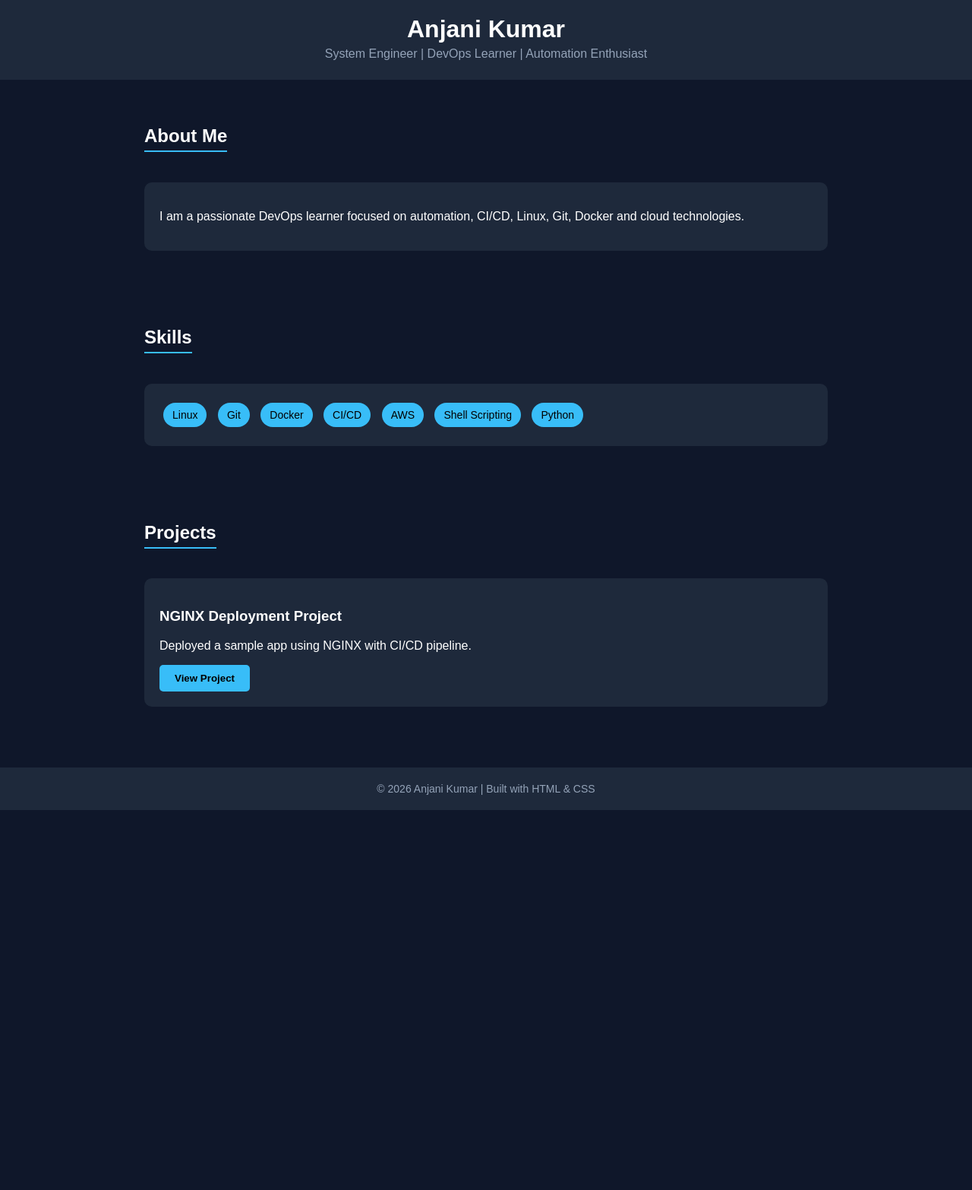
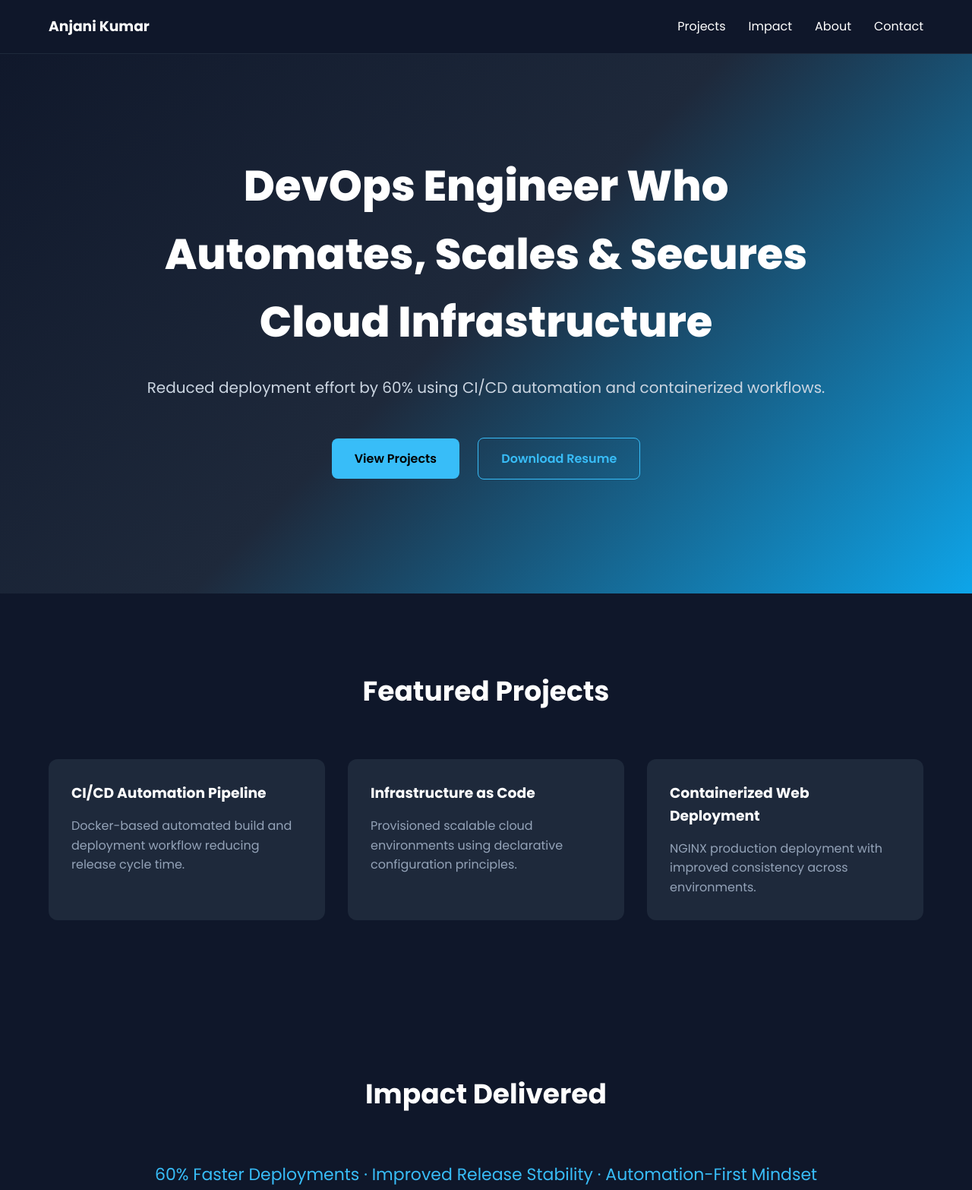
Before and after one commit to AnjaniKumar7973/devops-nginx-demo, a plain HTML site: page index.html in a window 1280 px wide. Shown: the top 1566 px of the page at 76% size. Before the commit the page ends 1066 px from the top, so only its background shows below. Drawn offline with Linux system fonts and the light colour scheme.

Commit message:
Update index.html

```diff
--- a/index.html
+++ b/index.html
@@ -2,124 +2,245 @@
 <html lang="en">
 <head>
 <meta charset="UTF-8">
+<meta name="viewport" content="width=device-width, initial-scale=1.0">
 <title>Anjani Kumar | DevOps Engineer</title>
+
+<link href="https://fonts.googleapis.com/css2?family=Poppins:wght@400;600;700;800&display=swap" rel="stylesheet">
+
 <style>
-        body {
-            margin: 0;
-            font-family: Arial, sans-serif;
-            background-color: #0f172a;
-            color: white;
+*{
+  margin:0;
+  padding:0;
+  box-sizing:border-box;
+  font-family:'Poppins',sans-serif;
+  scroll-behavior:smooth;
 }
 
-        header {
-            background: #1e293b;
-            padding: 20px;
-            text-align: center;
+body{
+  background:#0f172a;
+  color:white;
+  line-height:1.6;
 }
 
-        header h1 {
-            margin: 0;
-            font-size: 32px;
+.container{
+  width:90%;
+  max-width:1200px;
+  margin:auto;
 }
 
-        header p {
-            margin: 5px 0;
-            color: #94a3b8;
+/* NAVBAR */
+nav{
+  position:fixed;
+  width:100%;
+  background:#0f172a;
+  padding:20px 0;
+  z-index:1000;
+  border-bottom:1px solid #1e293b;
 }
 
-        section {
-            padding: 40px 20px;
-            max-width: 900px;
-            margin: auto;
+nav .container{
+  display:flex;
+  justify-content:space-between;
+  align-items:center;
 }
 
-        h2 {
-            border-bottom: 2px solid #38bdf8;
-            display: inline-block;
-            padding-bottom: 5px;
+nav ul{
+  list-style:none;
+  display:flex;
+  gap:30px;
 }
 
-        .card {
-            background: #1e293b;
-            padding: 20px;
-            margin-top: 20px;
-            border-radius: 10px;
+nav a{
+  color:white;
+  text-decoration:none;
+  font-weight:500;
 }
 
-        .skills span {
-            display: inline-block;
-            background: #38bdf8;
-            color: black;
-            padding: 8px 12px;
-            margin: 5px;
-            border-radius: 20px;
-            font-size: 14px;
+nav a:hover{
+  color:#38bdf8;
 }
 
-        footer {
-            text-align: center;
-            padding: 20px;
-            background: #1e293b;
-            margin-top: 40px;
-            font-size: 14px;
-            color: #94a3b8;
+/* HERO */
+.hero{
+  background:linear-gradient(135deg,#0f172a,#1e293b,#0ea5e9);
+  padding:200px 0 140px;
+  text-align:center;
 }
 
-        button {
-            background: #38bdf8;
-            border: none;
-            padding: 10px 20px;
-            border-radius: 5px;
-            cursor: pointer;
-            font-weight: bold;
+.hero h1{
+  font-size:56px;
+  font-weight:800;
+  max-width:900px;
+  margin:auto;
 }
 
-        button:hover {
-            background: #0ea5e9;
+.hero p{
+  font-size:20px;
+  margin-top:25px;
+  color:#cbd5e1;
+}
+
+.buttons{
+  margin-top:40px;
+}
+
+.btn{
+  padding:14px 30px;
+  margin:10px;
+  border-radius:8px;
+  font-weight:600;
+  text-decoration:none;
+  display:inline-block;
+  transition:0.3s ease;
+}
+
+.btn-primary{
+  background:#38bdf8;
+  color:black;
+}
+
+.btn-secondary{
+  border:1px solid #38bdf8;
+  color:#38bdf8;
+}
+
+.btn:hover{
+  transform:translateY(-6px);
+}
+
+/* SECTION */
+section{
+  padding:100px 0;
+}
+
+h2{
+  text-align:center;
+  font-size:36px;
+  margin-bottom:60px;
+}
+
+/* GRID */
+.grid{
+  display:grid;
+  grid-template-columns:repeat(auto-fit,minmax(280px,1fr));
+  gap:30px;
+}
+
+.card{
+  background:#1e293b;
+  padding:30px;
+  border-radius:12px;
+  transition:0.3s ease;
+}
+
+.card:hover{
+  transform:translateY(-10px);
+}
+
+.card h3{
+  margin-bottom:15px;
+}
+
+.card p{
+  color:#94a3b8;
+}
+
+/* METRICS */
+.metrics{
+  text-align:center;
+  font-size:22px;
+  color:#38bdf8;
+  margin-top:20px;
+}
+
+/* FOOTER */
+footer{
+  background:#020617;
+  text-align:center;
+  padding:40px;
+  color:#64748b;
 }
 </style>
 </head>
 <body>
 
-<header>
-    <h1>Anjani Kumar</h1>
-    <p>System Engineer | DevOps Learner | Automation Enthusiast</p>
-</header>
+<nav>
+  <div class="container">
+    <h3>Anjani Kumar</h3>
+    <ul>
+      <li><a href="#projects">Projects</a></li>
+      <li><a href="#impact">Impact</a></li>
+      <li><a href="#about">About</a></li>
+      <li><a href="#contact">Contact</a></li>
+    </ul>
+  </div>
+</nav>
 
-<section>
+<div class="hero">
+  <div class="container">
+    <h1>DevOps Engineer Who Automates, Scales & Secures Cloud Infrastructure</h1>
+    <p>Reduced deployment effort by 60% using CI/CD automation and containerized workflows.</p>
+
+    <div class="buttons">
+      <a href="#projects" class="btn btn-primary">View Projects</a>
+      <a href="resume.pdf" class="btn btn-secondary">Download Resume</a>
+    </div>
+  </div>
+</div>
+
+<section id="projects">
+  <div class="container">
+    <h2>Featured Projects</h2>
+    <div class="grid">
+      <div class="card">
+        <h3>CI/CD Automation Pipeline</h3>
+        <p>Docker-based automated build and deployment workflow reducing release cycle time.</p>
+      </div>
+      <div class="card">
+        <h3>Infrastructure as Code</h3>
+        <p>Provisioned scalable cloud environments using declarative configuration principles.</p>
+      </div>
+      <div class="card">
+        <h3>Containerized Web Deployment</h3>
+        <p>NGINX production deployment with improved consistency across environments.</p>
+      </div>
+    </div>
+  </div>
+</section>
+
+<section id="impact">
+  <div class="container">
+    <h2>Impact Delivered</h2>
+    <p class="metrics">60% Faster Deployments · Improved Release Stability · Automation-First Mindset</p>
+  </div>
+</section>
+
+<section id="about">
+  <div class="container">
     <h2>About Me</h2>
     <div class="card">
       <p>
-            I am a passionate DevOps learner focused on automation, CI/CD,
-            Linux, Git, Docker and cloud technologies.
+        I design scalable DevOps systems, automate infrastructure, and build reliable
+        CI/CD pipelines. Passionate about cloud-native architecture, automation,
+        and production-ready engineering.
       </p>
+    </div>
   </div>
 </section>
 
-<section>
-    <h2>Skills</h2>
-    <div class="card skills">
-        <span>Linux</span>
-        <span>Git</span>
-        <span>Docker</span>
-        <span>CI/CD</span>
-        <span>AWS</span>
-        <span>Shell Scripting</span>
-        <span>Python</span>
+<section id="contact">
+  <div class="container">
+    <h2>Let's Work Together</h2>
+    <div class="card">
+      <p>Email: anjanikumar7973@gmail.com</p>
+      <p>GitHub: github.com/AnjaniKumar7973</p>
+      <p>LinkedIn: linkedin.com/in/anjanikumar7973</p>
     </div>
-</section>
-
-<section>
-    <h2>Projects</h2>
-    <div class="card">
-        <h3>NGINX Deployment Project</h3>
-        <p>Deployed a sample app using NGINX with CI/CD pipeline.</p>
-        <button>View Project</button>
   </div>
 </section>
 
 <footer>
-    © 2026 Anjani Kumar | Built with HTML & CSS
+  © 2026 Anjani Kumar | DevOps Engineer
 </footer>
 
 </body>
```
Lines whose indentation alone changed are shown as unchanged.
